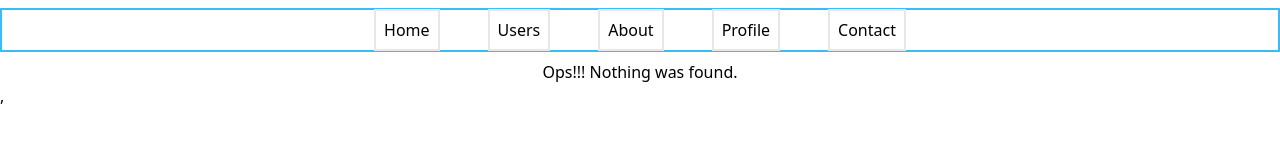
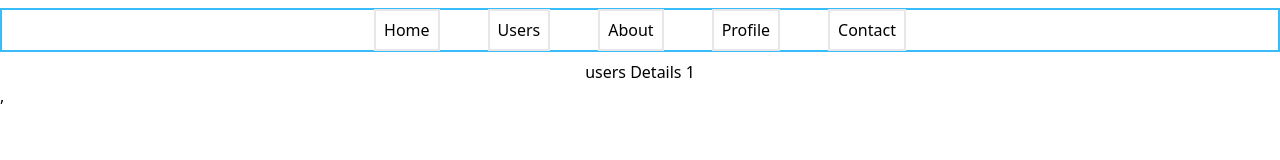
Before and after one commit to Toufiquer/p6-react-router, a React (Create React App) app: page /user/1 in a window 1280 px wide. Shown: the top 160 px of the page. Built offline with nearby package versions, Linux system fonts and the light colour scheme.

Commit message:
dynamic route complete

```diff
--- a/src/App.js
+++ b/src/App.js
@@ -6,6 +6,7 @@ import Header from "./components/Header/Header";
 import Home from "./components/Home/Home";
 import NotFound from "./components/NotFound/NotFound";
 import Profile from "./components/Profile/Profile";
+import UserDetails from "./components/Users/UserDetails/UserDetails";
 import Users from "./components/Users/Users";
 
 function App() {
@@ -19,6 +20,7 @@ function App() {
         <Route path="/profile" element={<Profile></Profile>}></Route>
         <Route path="/contact" element={<Contact></Contact>}></Route>
         <Route path="/users" element={<Users></Users>}></Route>
+        <Route path="/user/:userId" element={<UserDetails></UserDetails>}></Route>
         <Route path="*" element={<NotFound></NotFound>}></Route>
       </Routes>
     </div>
--- a/src/components/User/User.js
+++ b/src/components/User/User.js
@@ -1,10 +1,13 @@
 import React from "react";
+import { Link } from "react-router-dom";
 
 const User = ({ user: { name, id } }) => {
   return (
     <div>
       <h2 className="font-bold p-2 m-2 hover:bg-blue-800 hover:text-white hover:cursor-pointer border-2 border-solid border-blue-400">
-        Name: {name}, ID: {id}
+        <Link to={/user/ + id}>
+          Name: {name}, ID: {id}
+        </Link>
       </h2>
     </div>
   );
--- /dev/null
+++ b/src/components/Users/UserDetails/UserDetails.js
@@ -0,0 +1,10 @@
+import React from "react";
+import { useParams } from "react-router-dom";
+
+const UserDetails = () => {
+  const { userId } = useParams();
+  console.log(userId, " => Line No: 6");
+  return <div>users Details {userId}</div>;
+};
+
+export default UserDetails;
--- a/src/components/Users/Users.js
+++ b/src/components/Users/Users.js
@@ -1,4 +1,5 @@
 import React, { useEffect, useState } from "react";
+import { Outlet } from "react-router-dom";
 import User from "../User/User";
 
 const Users = () => {
@@ -15,7 +16,9 @@ const Users = () => {
           <User user={user} key={user.id}></User>
         ))}
       </div>
-      <div className="bg-blue-400 w-full min-h-screen"></div>
+      <div className="bg-blue-400 w-full min-h-screen">
+        <Outlet></Outlet>
+      </div>
     </div>
   );
 };
```
